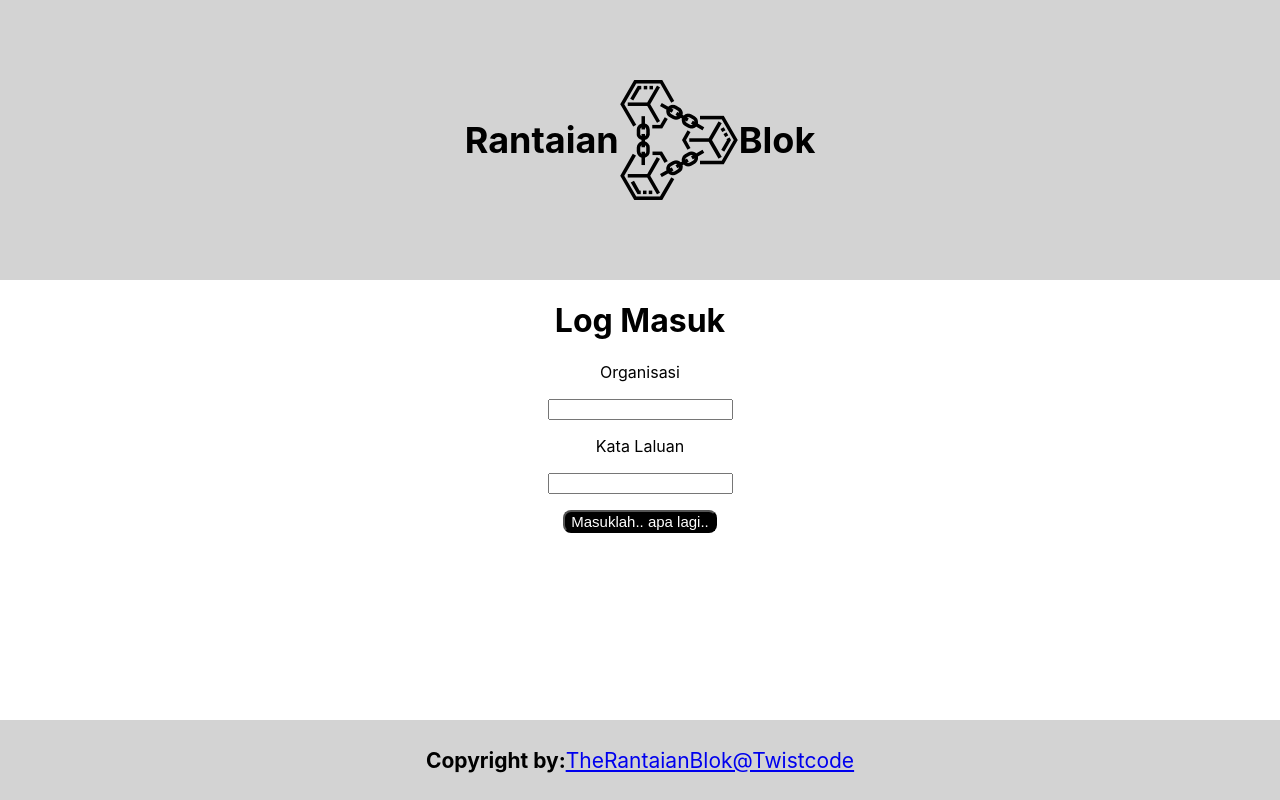
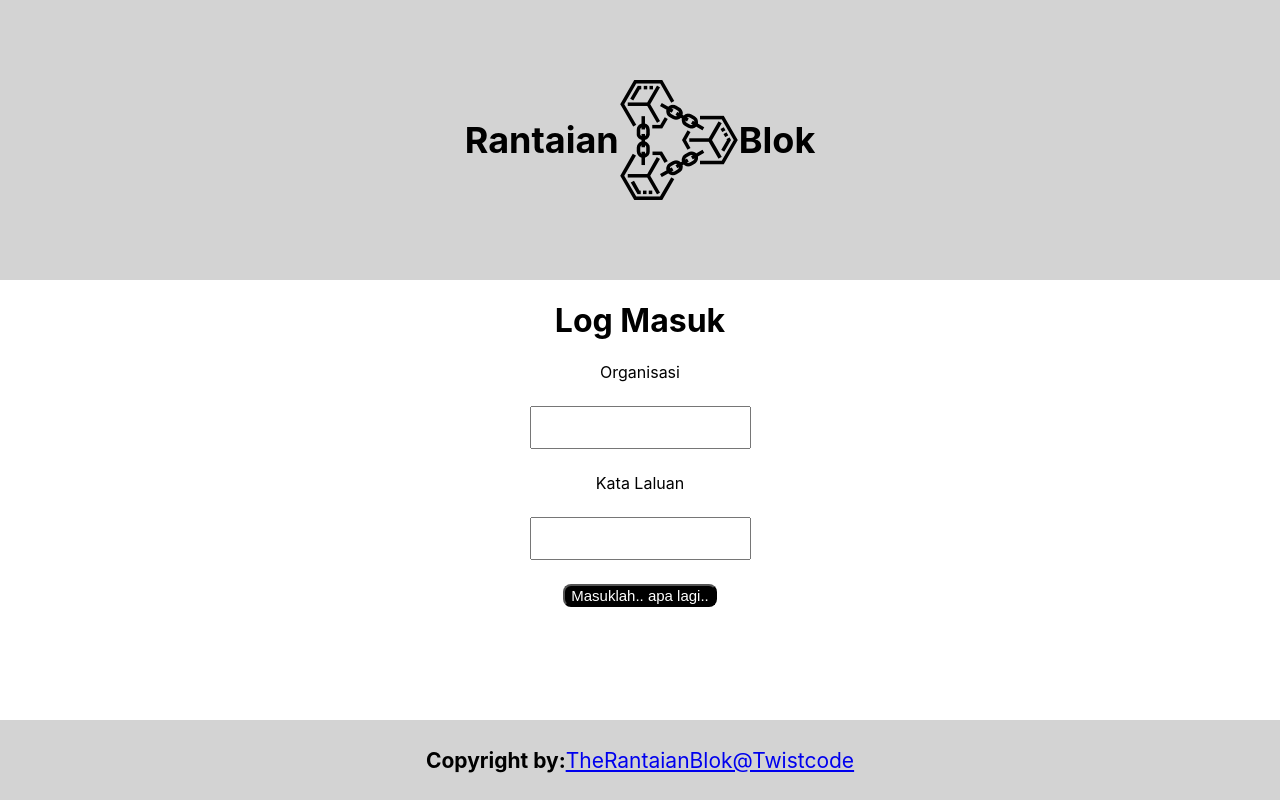
Before and after one commit to EncikMuadz/10_blockchain-food-provenance, a React (Create React App) app in the folder testing_ground/rantaian-blok/: page / in a window 1280 px wide. Built offline with nearby package versions, Linux system fonts and the light colour scheme.

Commit message:
patched; Login component

```diff
--- a/testing_ground/rantaian-blok/src/components/css/login.css
+++ b/testing_ground/rantaian-blok/src/components/css/login.css
@@ -4,3 +4,15 @@
     font-size: 15px;
     border-radius: 8px;
 }
+
+.organisasi {
+    margin: 8px 0;
+    padding: 12px 20px;
+    box-sizing: border-box;
+}
+
+.kata-laluan {
+    margin: 8px 0;
+    padding: 12px 20px;
+    box-sizing: border-box;
+}
--- a/testing_ground/rantaian-blok/src/components/login.js
+++ b/testing_ground/rantaian-blok/src/components/login.js
@@ -1,5 +1,7 @@
 import React from 'react'
+import { Switch, Route, Link } from 'react-router'
 import './css/login.css'
+import User from 'user'
 
 function Login() {
     return (
@@ -10,7 +12,7 @@ function Login() {
             <p>Kata Laluan</p>
             <input className='kata-laluan'/>
             <p>
-                <button className='butang-masuk'>Masuklah.. apa lagi..</button>
+                <button className='butang-masuk' onClick>Masuklah.. apa lagi..</button>
             </p>
         </form>
     );
```
